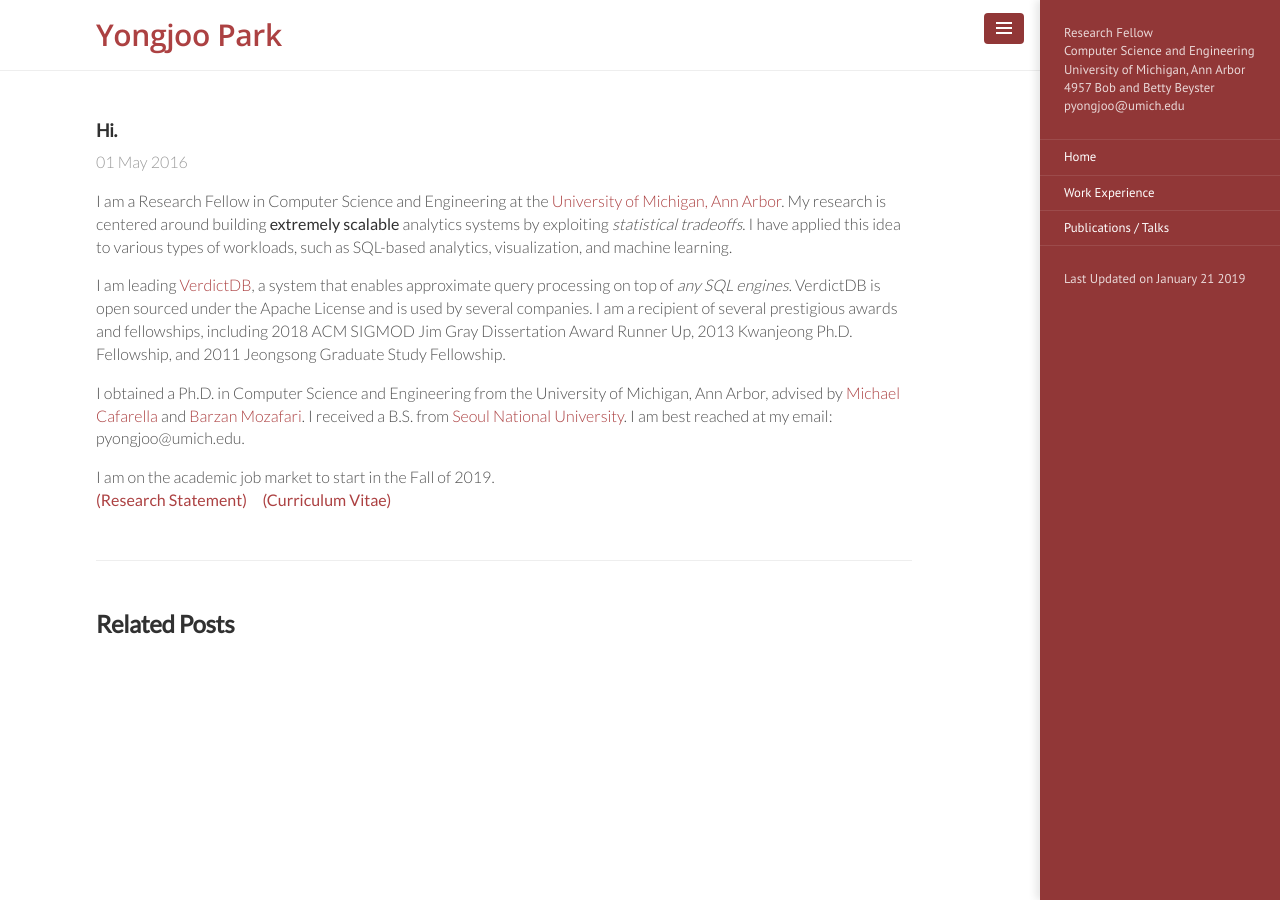
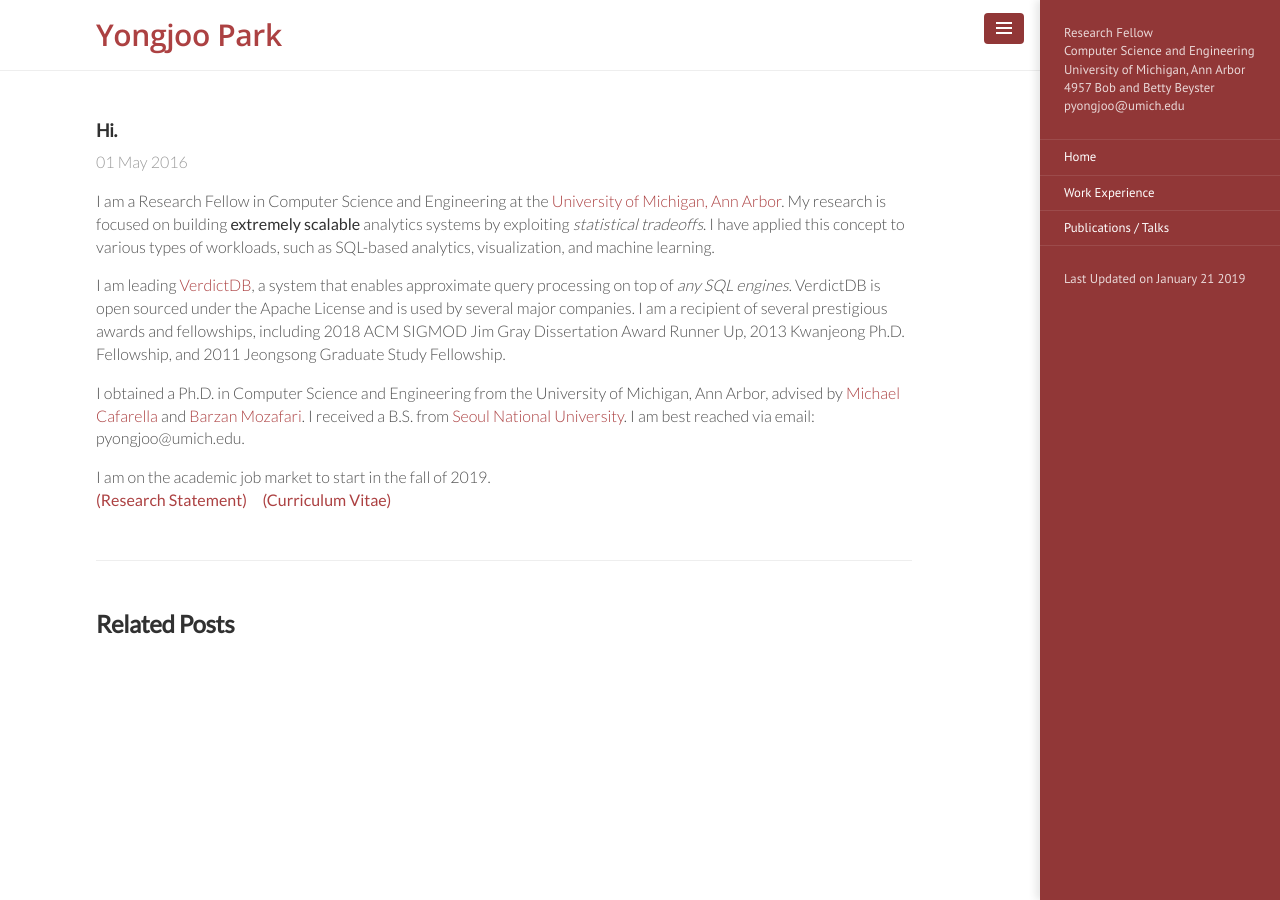
Before and after one commit to pyongjoo/pyongjoo.github.io, a Jekyll site: the page built from _intro/2016-05-01-hi.md, in a window 1280 px wide. Built offline with Jekyll 4.4.1, drawn with Linux system fonts in a browser that asks for light colours.

Commit message:
Update 2016-05-01-hi.md

```diff
--- a/_intro/2016-05-01-hi.md
+++ b/_intro/2016-05-01-hi.md
@@ -5,15 +5,15 @@ title: Hi.
 
 I am a Research Fellow in Computer Science and Engineering at the [University of
 Michigan, Ann Arbor](http://cse.umich.edu/).
-My research is centered around building **extremely scalable** analytics systems by exploiting *statistical tradeoffs*. I have applied this idea to various types of workloads, such as SQL-based analytics, visualization, and machine learning.
+My research is focused on building **extremely scalable** analytics systems by exploiting *statistical tradeoffs*. I have applied this concept to various types of workloads, such as SQL-based analytics, visualization, and machine learning.
 
-I am leading [VerdictDB](http://verdictdb.org/), a system that enables approximate query processing on top of *any SQL engines*. VerdictDB is open sourced under the Apache License and is used by several companies.
+I am leading [VerdictDB](http://verdictdb.org/), a system that enables approximate query processing on top of *any SQL engines*. VerdictDB is open sourced under the Apache License and is used by several major companies.
 I am a recipient of several prestigious awards and fellowships, including 2018 ACM SIGMOD Jim Gray Dissertation Award Runner Up, 2013 Kwanjeong Ph.D. Fellowship, and 2011 Jeongsong Graduate Study Fellowship.
 
 I obtained a Ph.D. in Computer Science and Engineering from the University of Michigan, Ann Arbor, advised by [Michael Cafarella](http://web.eecs.umich.edu/~michjc/) and [Barzan Mozafari](http://web.eecs.umich.edu/~mozafari/).
 I received a B.S. from [Seoul National University](https://en.wikipedia.org/wiki/Seoul_National_University).
-I am best reached at my email: pyongjoo@umich.edu.
+I am best reached via email: pyongjoo@umich.edu.
 
-I am on the academic job market to start in the Fall of 2019.
+I am on the academic job market to start in the fall of 2019.
 **[(Research Statement)]({{ site.url }}/resources/Yongjoo_Research_Statement_2019.pdf)** &nbsp; &nbsp;
 **[(Curriculum Vitae)]({{ site.url }}/resources/Yongjoo_CV_2018_11.pdf)**
```
